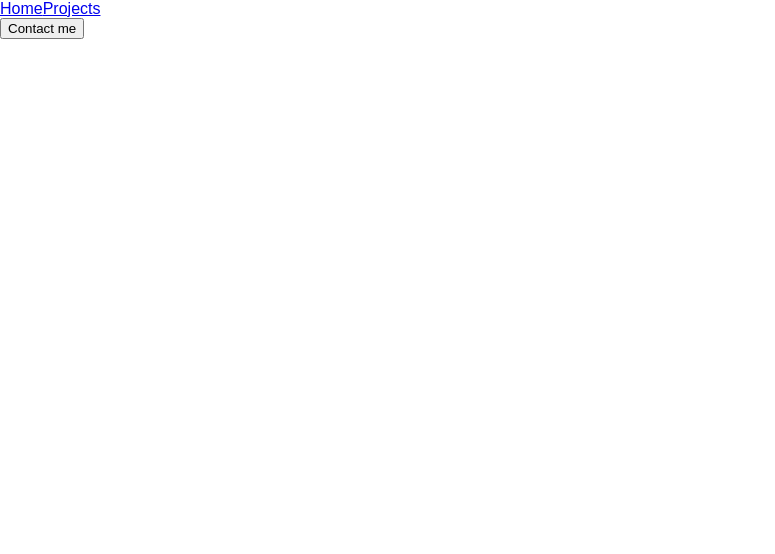
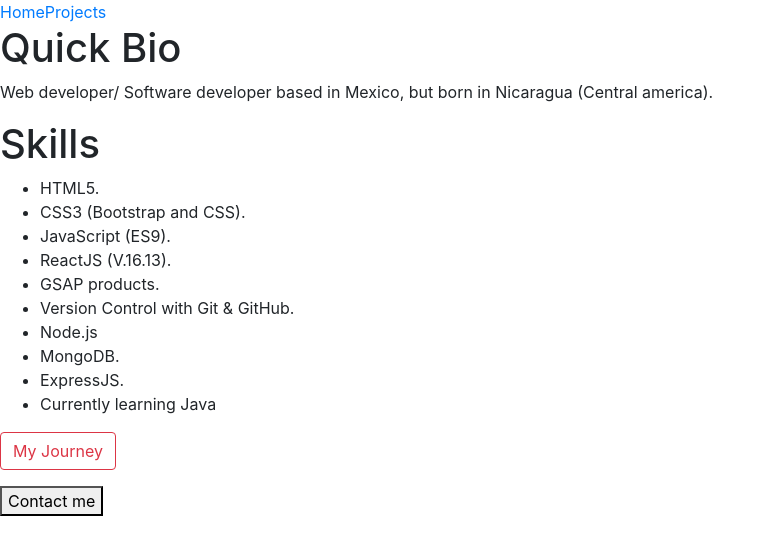
Before and after one commit to vale-tuckler/Personal-site, a React (Create React App) app: page /about-me in a window 1280 px wide. Shown: the top 554 px of the page, without its empty margins (0-775 px from the left). Built offline with nearby package versions, Linux system fonts and the light colour scheme.

Commit message:
Added animations to the 'Projects' section. Background still green. Background still needs to cover the entire screen. So far so good.

```diff
--- a/src/Pages/About.js
+++ b/src/Pages/About.js
@@ -1,13 +1,100 @@
-import React from 'react';
+import React, { useState} from 'react';
+import { Collapse, Button, CardBody, Card } from 'reactstrap';
 import '../Styles/About.css';
 
 const AboutMe = () => {
+
+    const[isOpen, setIsOpen] = useState(false);
+    const Toggle = ()  => setIsOpen(!isOpen);
+
     return(
        <div className="about-container">
            <nav>
-               <a href="/home">Home</a>
-               <a href="/projects">Projects</a>
+               <span id="homeLink">
+                    <a href="/home">Home</a>
+               </span>
+               <span id="projectsLink">
+                    <a href="/projects">Projects</a>
+               </span>
            </nav>
+            <div id="bioCont">
+                <article>
+                    <span>
+                        <h1 id="quick-bio" className="main-title">Quick Bio</h1>
+                    </span>
+                    <section id="textSection">
+                        <p className="text">Web developer/ Software developer based in Mexico, but born in Nicaragua (Central america).</p>
+                    </section>
+                </article>
+                <article>
+                    <span id="skillsCont">
+                        <h1 className="main-title" id="skills">Skills</h1>
+                    </span>
+                    <section id="skillSection">
+                        <ul id="listCont">
+                            <li className="text">HTML5.</li>
+                            <li className="text">CSS3 (Bootstrap and CSS).</li>
+                            <li className="text">JavaScript (ES9).</li>
+                            <li className="text">ReactJS (V.16.13).</li>
+                            <li className="text">GSAP products.</li>
+                            <li className="text">Version Control with Git & GitHub.</li>
+                            <li className="text">Node.js</li>
+                            <li className="text">MongoDB.</li>
+                            <li className="text">ExpressJS.</li>
+                            <li className="text">Currently learning Java</li>
+                        </ul>
+                    </section>
+                </article>
+                <div id="myJourney">
+                    <Button color="btn btn-outline-danger" onClick={Toggle} style={{marginBottom:"1rem"}}>My Journey</Button>
+                    <Collapse isOpen={isOpen}>
+                        <Card>
+                           <CardBody>
+                                <p className="text">
+                                The journey of becoming a web developer started with the desire
+                                to become independent from my parents.
+                                It was supposed to be just another job, but it ended up being a passion of mine.
+                                </p>
+                                <p className="text">
+                                I was born in Nicaragua, a very small country in Central America.
+                                I moved to my dad’s house in Mexico to study Computer Engineering,
+                                but faced a lot of friction from his family in Mexico to the point where
+                                I wasn’t allowed to study in the house because I took too much space
+                                with my books and computer.
+                                I decided I had to move out of the house, but I didn’t know how to.
+                                </p>
+                                <p className="text">
+                                At the same time, college was going great,
+                                but I needed a challenge, something new to learn
+                                and be motivated while taking on that challenge.
+                                I rememeber spending a lot of time on Tumblr
+                                reading conspiracy theories in my free time and discussing them with others,
+                                enjoying the sense of community that it provided me.
+                                And I decided I wanted to build platforms so that other people
+                                also had a chance of sharing their own conspiracy theories
+                                outside of any social media site,
+                                and I figured that doing that meant I had to develop a site myself,
+                                so I started learning web development in a very casual and hobby-like manner,
+                                until a fight happened at home with my dad’s family.
+                                The house was very small, I knew I was considered an intruder,
+                                and I couldn’t blame them, so I took it as another sign that I had to leave the house.
+                                That’s when I connected the dots and thought that maybe my hobby
+                                was going to be my exit door after
+                                thinking and thinking for a way out of my dad’s house for about 6 months.
+                                I did the research and looked at job applications for web developer positions
+                                and started to write down all the technologies that appeared more than 5 times,
+                                I made a study plan that took me a year and a half to complete,
+                                and this portfolio is the result of it.
+                                </p>
+                           </CardBody>
+                        </Card>
+                        <Card>
+
+                        </Card>
+                    </Collapse>
+                </div>
+
+            </div>
            <a href="/contact"><button>Contact me</button></a>
 
        </div>
--- a/src/Pages/Home.js
+++ b/src/Pages/Home.js
@@ -10,11 +10,11 @@ const Home = ()=>{
     let Banner = useRef(null);
 
     function HomeAnimations(){
-        //let Circ = gsap.parseEase("circ.out");
+
         let mytl = gsap.timeline({delay:1});
         mytl
             .from([AboutLink, ProjectsLink],
-                {visibility:"hidden", duration:2, stagger:0.45, ease:Power4.easeInOut, opacity:0})
+                {visibility:"hidden", duration:2, ease:Power4.easeInOut, stagger:0.45, opacity:0})
             .fromTo(Name,
                 {visibility:"hidden", opacity:0},
                 {visibility:"visible", opacity:1, duration:1.5, delay:1.5, ease:Power4.easeOut})
@@ -37,10 +37,10 @@ const Home = ()=>{
             <div id="HomeContainer">
                 <nav id="nav">
                     <span id="projects-link-cont">
-                        <a href = "/about-me" className="nav-link" id="projects" ref={link => AboutLink = link}>About me</a>
+                        <a href = "/about-me" className="nav-link" id="about-me" ref={link => AboutLink = link}>About me</a>
                     </span>
                     <span className="about-link-cont">
-                        <a href ="/projects" className="nav-link" id="about-me" ref={link => ProjectsLink = link}>Projects</a>
+                        <a href ="/projects" className="nav-link" id="projects" ref={link => ProjectsLink = link}>Projects</a>
                     </span>
                 </nav>
                 <h1 id="name" ref={n => Name = n}>Valerie Tuckler</h1>
--- a/src/Pages/Projects.js
+++ b/src/Pages/Projects.js
@@ -1,27 +1,68 @@
-import React from 'react';
+import React, { useEffect, useRef} from 'react';
+import { gsap } from 'gsap';
+import { ScrollTrigger } from 'gsap/dist/ScrollTrigger';
 import Luxury from '../Images/luxury.png';
 import Pretty from '../Images/pretty-house.jpg';
 import '../Styles/Projects.css';
+gsap.registerPlugin(ScrollTrigger);
 
 const Projects = () =>{
+    let homeLink = useRef(null);
+    let aboutLink = useRef(null);
+    let engProject = useRef(null);
+    let dogsProject = useRef(null);
+
+    function ProjectsAnimations(){
+
+        let PowerTwo = gsap.parseEase("power2.in");
+        let Back = gsap.parseEase("back.inOut(1.7)");
+        /*let engTrigger = ScrollTrigger.create({
+            trigger:".projects-img",
+                        start:"top center",
+                        markers:{
+                            startColor:"green",
+                            endColor:"red"
+                        }
+        })*/
+
+        let myTL = gsap.timeline({delay:1});
+        console.log([homeLink, aboutLink]);
+        console.log([engProject, dogsProject]);
+
+        myTL
+            .fromTo([homeLink, aboutLink],
+                {visibility:"hidden", opacity:0},
+                {duration:2, visibility:"visible", opacity:1, ease:PowerTwo, stagger:0.45})
+            .fromTo(engProject,
+                {visibility:"hidden", opacity:0},
+                {scrollTrigger:{trigger:".projects-img", start:"top center"},visibility:"visible", opacity:1, duration:2, delay:1, ease:Back})
+            .fromTo(dogsProject,
+                    {visibility:"hidden", opacity:0},
+                    {scrollTrigger:{trigger:".projects-img", start:"top center"},visibility:"visible", opacity:1, duration:2, delay:1, ease:Back})
+        return myTL;
+    }
+    useEffect(()=>{
+        ProjectsAnimations();
+    });
+
     return(
-        <div id="projects-container">
+        <div id="projectsCont">
             <nav id="navigation">
                 <span id="home-cont">
-                    <a href="/home" id="home-link">Home</a>
+                    <a href="/home" id="home-link" ref={h => homeLink = h}>Home</a>
                 </span>
                 <span id="about-cont">
-                    <a href="/about-me" id="about-link">About Me</a>
+                    <a href="/about-me" id="about-link" ref={a => aboutLink = a}>About Me</a>
                 </span>
             </nav>
             <div className="projects-img">
                 <a href="/home">
-                    <img src={Luxury} alt="Project1" title="My Project" id="ignacio" />
+                    <img src={Luxury} alt="Project1" title="My Project" id="ignacio" ref={e => engProject = e}/>
                 </a>
             </div>
             <div className="projects-img">
                 <a href="/home">
-                    <img src={Pretty} alt="Project2" title="My Project 2" id="dogs"/>
+                    <img src={Pretty} alt="Project2" title="My Project 2" id="dogs" ref={D => dogsProject = D}/>
                 </a>
             </div>
             <div className="back-link-cont">
--- a/src/Styles/Home.css
+++ b/src/Styles/Home.css
@@ -43,26 +43,30 @@ body{
     font-style: italic;
 }
 #about-me{
-    margin-left:65%;
-    font-size:125%;
+    margin-left:12%;
     font-family:"coves";
     font-weight:bold;
     display:inline-block;
+    color:#331343;
+    font-size:130%;
 }
 #projects{
-    margin-left:10%;
-    font-size:125%;
+    margin-left:60%;
     font-family:"coves";
     font-weight:bold;
     display:inline-block;
+    color:#331343;
+    font-size:130%;
 }
 .nav-link{
     text-decoration:none;
     margin-top:5%;
-    padding:1%;
+    padding:1.5%;
+}
+#projects:hover, #about-me:hover{
+    color:whitesmoke;
 }
 
 .nav-link:hover{
-    color:whitesmoke;
     border: 1.6px solid white;
 }
--- a/src/Styles/Projects.css
+++ b/src/Styles/Projects.css
@@ -2,7 +2,7 @@ body{
     margin:0;
     padding:0;
 }
-#projects-container{
+#projectsCont{
     background-color: limegreen;
 }
 .projects-img{
@@ -18,10 +18,14 @@ body{
 #ignacio{
     margin-top:20%;
     border-radius: 5px;
+    visibility: hidden;
+    opacity: 0;
 }
 #dogs{
     margin-top:3%;
     border-radius: 5px;
+    visibility: hidden;
+    opacity: 0;
 }
 #home-cont{
     margin-left:9%;
--- a/src/index.js
+++ b/src/index.js
@@ -1,6 +1,10 @@
 import React from 'react';
 import ReactDOM from 'react-dom';
 import App from './App';
+import '../node_modules/reactstrap';
+import '../node_modules/bootstrap/dist/css/bootstrap.css';
+
+//Always import the CSS file of the bootstrap library.
 
 ReactDOM.render(
   <>
```
Also changed, not shown: package.json (+6 -2 lines), 1 other file (tests, documents, lock files or other folders).
